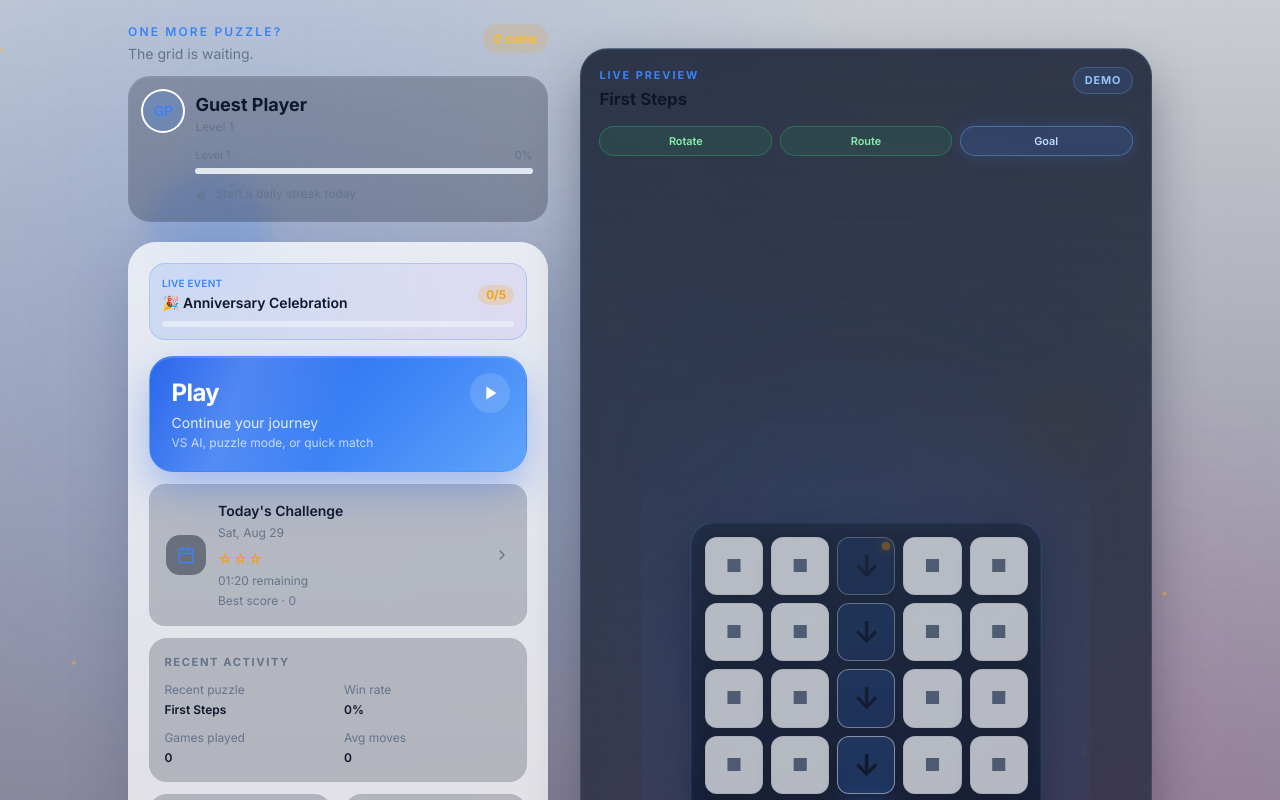
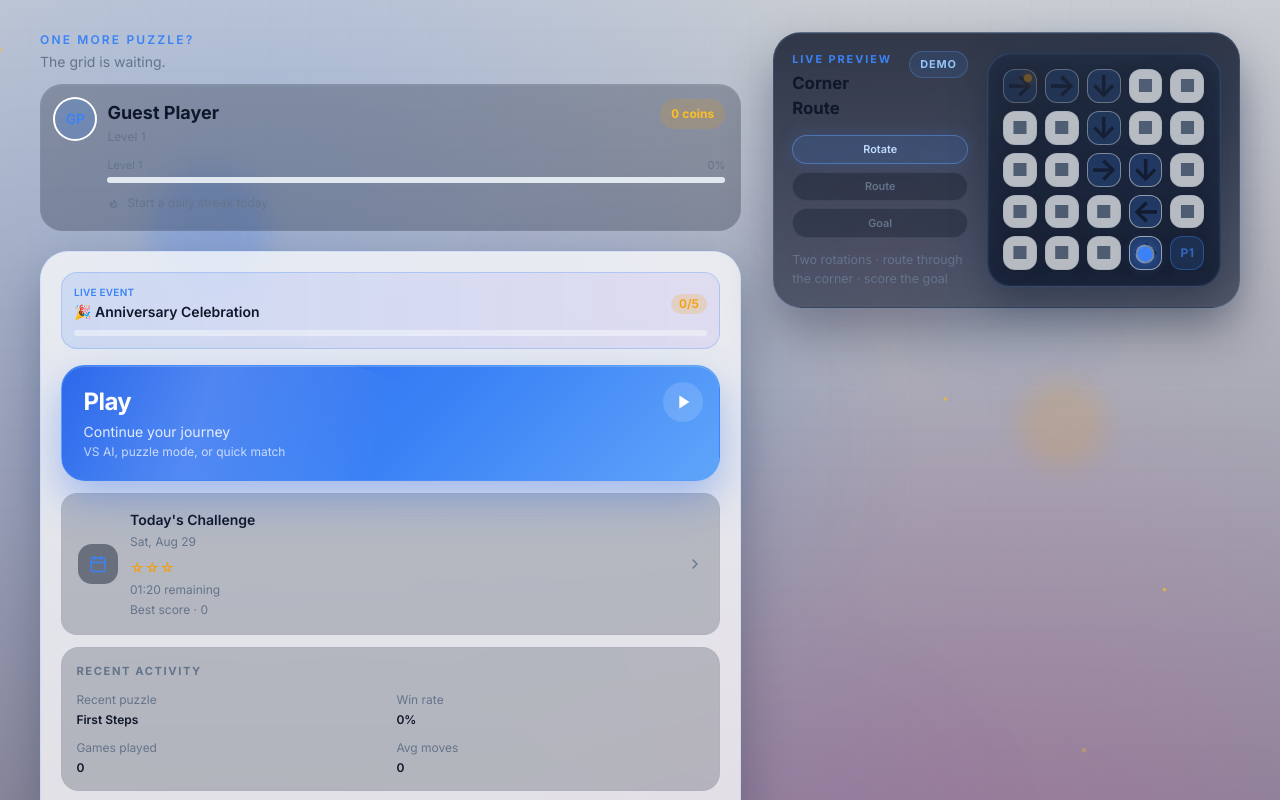
Before and after one commit to Himanshu8913/arrow-grid, a React (Vite) app: page / in a window 1280 px wide. Shown: the top 800 px of the page. Built offline with nearby package versions, Linux system fonts and the light colour scheme.

Commit message:
refactor(menu): update MainMenu and MenuGameplayPreview components for improved layout and functionality; enhance MenuProfileHeader for better display of user information; introduce menu-preview-demo utility for gameplay previews

```diff
--- a/src/components/menu/main-menu.tsx
+++ b/src/components/menu/main-menu.tsx
@@ -82,12 +82,12 @@ export function MainMenu({
   } as const;
 
   return (
-    <div className="relative flex min-h-dvh items-center justify-center overflow-hidden px-4 py-6 sm:px-6">
+    <div className="relative flex min-h-dvh items-center justify-center overflow-hidden px-4 py-6 sm:px-6 md:items-start md:py-8 lg:px-10">
       <MenuBackground />
 
-      <div className="menu-home relative z-10 w-full max-w-5xl">
-        <div className="grid items-stretch gap-6 lg:grid-cols-[minmax(0,420px)_minmax(0,1fr)] lg:gap-8">
-          <div className="min-w-0">
+      <div className="menu-home relative z-10 w-full max-w-[90rem]">
+        <div className="menu-home-layout grid w-full items-start gap-5 md:grid-cols-[minmax(0,3fr)_minmax(0,2fr)] md:gap-6 xl:gap-8">
+          <div className="menu-home-main min-w-0">
             <MenuProfileHeader streak={dailyStreak} onOpenProfile={onOpenProfile} />
 
             <div className="menu-home-panel menu-stagger rounded-[28px] border border-white/10 bg-bg-surface/75 p-4 shadow-[var(--shadow-strong)] backdrop-blur-md sm:p-5">
@@ -224,12 +224,12 @@ export function MainMenu({
             </button>
           </div>
 
-          <div className="menu-stagger-item hidden min-w-0 lg:block">
-            <MenuGameplayPreview className="sticky top-6" />
+          <div className="menu-stagger-item hidden w-full min-w-0 md:block">
+            <MenuGameplayPreview />
           </div>
         </div>
 
-        <div className="menu-stagger-item mt-4 lg:hidden">
+        <div className="menu-stagger-item mt-4 md:hidden">
           <MenuGameplayPreview />
         </div>
       </div>
--- a/src/components/menu/menu-gameplay-preview.tsx
+++ b/src/components/menu/menu-gameplay-preview.tsx
@@ -1,23 +1,15 @@
 import { useEffect, useMemo, useState } from "react";
 
 import { BoardGrid } from "@/components/board";
-import { getPuzzleById } from "@/data/puzzles";
-import { cloneBoard } from "@/engine/board-utils";
-import { createGameFromPuzzle } from "@/engine/puzzle";
-import type { Position } from "@/types/game";
+import {
+  buildPreviewBoard,
+  CORNER_ROUTE_PREVIEW_DEMO,
+  createPreviewBaseGame,
+  type PreviewRotation,
+} from "@/utils/menu-preview-demo";
 import { cn } from "@/utils/cn";
 
-const DEMO_PUZZLE = getPuzzleById("first-steps");
-const ROTATE_AT: Position = { row: 2, col: 2 };
-const ORB_PATH: Position[] = [
-  { row: 0, col: 2 },
-  { row: 1, col: 2 },
-  { row: 2, col: 2 },
-  { row: 3, col: 2 },
-  { row: 4, col: 2 },
-];
-
-type DemoStep = "ready" | "rotate" | "travel" | "score" | "reset";
+type DemoPhase = "ready" | "rotate" | "travel" | "score" | "reset";
 
 const STEPS = [
   { id: "rotate", label: "Rotate" },
@@ -25,105 +17,123 @@ const STEPS = [
   { id: "goal", label: "Goal" },
 ] as const;
 
-function buildDisplayBoard(
-  sourceBoard: ReturnType<typeof createGameFromPuzzle>["board"],
-  arrowRotated: boolean,
-) {
-  const board = cloneBoard(sourceBoard);
+const DEMO = CORNER_ROUTE_PREVIEW_DEMO;
 
-  if (arrowRotated) {
-    board[ROTATE_AT.row][ROTATE_AT.col] = {
-      kind: "arrow",
-      direction: "down",
-    };
-  }
+function getTravelBounds(rotationIndex: number) {
+  const start = DEMO.travelSegments[rotationIndex] ?? 0;
+  const end =
+    DEMO.travelSegments[rotationIndex + 1] ?? DEMO.orbPath.length - 1;
 
-  return board;
+  return { start, end };
 }
 
 /**
- * Looping miniature board that demonstrates core gameplay on the home screen.
+ * Looping miniature board that demonstrates a multi-step puzzle solve.
  */
 export function MenuGameplayPreview({ className }: { className?: string }) {
-  const baseGame = useMemo(() => createGameFromPuzzle(DEMO_PUZZLE), []);
-  const [step, setStep] = useState<DemoStep>("ready");
-  const [arrowRotated, setArrowRotated] = useState(false);
+  const baseGame = useMemo(() => createPreviewBaseGame(DEMO), []);
+  const [phase, setPhase] = useState<DemoPhase>("ready");
+  const [rotationIndex, setRotationIndex] = useState(0);
   const [orbIndex, setOrbIndex] = useState(0);
   const [trailCount, setTrailCount] = useState(1);
+  const [appliedRotations, setAppliedRotations] = useState<PreviewRotation[]>([]);
 
-  const orbPosition = ORB_PATH[orbIndex];
+  const activeRotation =
+    phase === "rotate" ? (DEMO.rotations[rotationIndex] ?? null) : null;
+  const orbPosition = DEMO.orbPath[orbIndex];
   const displayBoard = useMemo(
-    () => buildDisplayBoard(baseGame.board, arrowRotated),
-    [arrowRotated, baseGame.board],
+    () => buildPreviewBoard(baseGame.board, appliedRotations),
+    [appliedRotations, baseGame.board],
   );
-  const trailPositions = ORB_PATH.slice(0, Math.max(0, trailCount));
+  const trailPositions = DEMO.orbPath.slice(0, Math.max(0, trailCount));
+
   const activeStepIndex =
-    step === "ready" || step === "rotate"
+    phase === "ready" || phase === "rotate"
       ? 0
-      : step === "travel"
+      : phase === "travel"
         ? 1
         : 2;
 
   useEffect(() => {
-    let timeout = 0;
-    let interval = 0;
-
-    if (step === "ready") {
-      timeout = window.setTimeout(() => setStep("rotate"), 1400);
+    if (phase === "ready") {
+      const timeout = window.setTimeout(() => setPhase("rotate"), 1200);
+      return () => window.clearTimeout(timeout);
     }
 
-    if (step === "rotate") {
-      timeout = window.setTimeout(() => {
-        setArrowRotated(true);
-        setStep("travel");
-      }, 750);
+    if (phase === "rotate") {
+      const timeout = window.setTimeout(() => {
+        const rotation = DEMO.rotations[rotationIndex];
+        const { start } = getTravelBounds(rotationIndex);
+
+        if (rotation) {
+          setAppliedRotations((current) => [...current, rotation]);
         }
 
-    if (step === "travel") {
-      interval = window.setInterval(() => {
+        setOrbIndex((current) => (current < start ? start : current));
+        setTrailCount((current) => Math.max(current, start + 1));
+        setPhase("travel");
+      }, 800);
+
+      return () => window.clearTimeout(timeout);
+    }
+
+    if (phase === "travel") {
+      const { end } = getTravelBounds(rotationIndex);
+
+      const interval = window.setInterval(() => {
         setOrbIndex((current) => {
-          const next = current + 1;
+          if (current >= end) {
+            window.clearInterval(interval);
 
-          if (next >= ORB_PATH.length) {
-            window.clearInterval(interval);
-            setTrailCount(ORB_PATH.length);
-            setStep("score");
+            if (rotationIndex < DEMO.rotations.length - 1) {
+              setRotationIndex((value) => value + 1);
+              setPhase("rotate");
               return current;
             }
 
-          setTrailCount(next);
+            setTrailCount(DEMO.orbPath.length);
+            setPhase("score");
+            return current;
+          }
+
+          const next = current + 1;
+          setTrailCount(next + 1);
           return next;
         });
-      }, 420);
+      }, 380);
+
+      return () => window.clearInterval(interval);
     }
 
-    if (step === "score") {
-      timeout = window.setTimeout(() => setStep("reset"), 1600);
+    if (phase === "score") {
+      const timeout = window.setTimeout(() => setPhase("reset"), 1800);
+      return () => window.clearTimeout(timeout);
     }
 
-    if (step === "reset") {
-      timeout = window.setTimeout(() => {
-        setArrowRotated(false);
+    if (phase === "reset") {
+      const timeout = window.setTimeout(() => {
+        setRotationIndex(0);
         setOrbIndex(0);
         setTrailCount(1);
-        setStep("ready");
+        setAppliedRotations([]);
+        setPhase("ready");
       }, 500);
+
+      return () => window.clearTimeout(timeout);
     }
 
-    return () => {
-      window.clearTimeout(timeout);
-      window.clearInterval(interval);
-    };
-  }, [step]);
+    return undefined;
+  }, [phase, rotationIndex]);
 
   return (
     <div className={cn("menu-gameplay-preview", className)}>
       <div className="menu-gameplay-preview__halo" aria-hidden="true" />
       <div className="menu-gameplay-preview__panel">
+        <div className="menu-gameplay-preview__meta">
           <div className="menu-gameplay-preview__header">
             <div>
               <p className="menu-gameplay-preview__label">Live preview</p>
-            <p className="menu-gameplay-preview__title">First Steps</p>
+              <p className="menu-gameplay-preview__title">{DEMO.title}</p>
             </div>
             <span className="menu-gameplay-preview__badge">Demo</span>
           </div>
@@ -143,36 +153,35 @@ export function MenuGameplayPreview({ className }: { className?: string }) {
             ))}
           </div>
 
+          <p className="menu-gameplay-preview__caption">{DEMO.caption}</p>
+        </div>
+
         <div className="menu-gameplay-preview__stage">
           <div className="menu-gameplay-preview__stage-glow" aria-hidden="true" />
           <div className="menu-gameplay-preview__board-wrap">
             <BoardGrid
-              className="menu-gameplay-preview__board w-full max-w-none"
+              className="menu-gameplay-preview__board h-full w-full max-w-none"
               board={displayBoard}
               spawn={baseGame.spawn}
               orbPosition={orbPosition}
               pathPositions={[]}
               trailPositions={trailPositions}
-              rotatingPosition={step === "rotate" ? ROTATE_AT : null}
+              rotatingPosition={activeRotation?.position ?? null}
               goalCelebration={
-                step === "score"
+                phase === "score"
                   ? {
-                      position: ORB_PATH[ORB_PATH.length - 1],
+                      position: DEMO.orbPath[DEMO.orbPath.length - 1],
                       score: 1,
                       owner: "player1",
                     }
                   : null
               }
-              isBoardCelebrating={step === "score"}
-              isOrbSpawning={step === "ready"}
+              isBoardCelebrating={phase === "score"}
+              isOrbSpawning={phase === "ready"}
               disabled
             />
           </div>
         </div>
-
-        <p className="menu-gameplay-preview__caption">
-          Tap a tile to rotate · the orb follows the arrows · reach the goal
-        </p>
       </div>
     </div>
   );
--- a/src/components/menu/menu-profile-header.tsx
+++ b/src/components/menu/menu-profile-header.tsx
@@ -39,14 +39,11 @@ export function MenuProfileHeader({
 
   return (
     <header className="menu-hero-enter mb-5">
-      <div className="mb-3 flex items-start justify-between gap-3">
-        <div>
+      <div className="mb-3">
         <p className="text-xs font-semibold uppercase tracking-[0.18em] text-accent-primary">
           {greeting.title}
         </p>
         <p className="mt-1 text-sm text-text-muted">{greeting.subtitle}</p>
-        </div>
-        <span className="menu-coins-badge shrink-0 tabular-nums">{totalCoins} coins</span>
       </div>
 
       <button
@@ -63,9 +60,14 @@ export function MenuProfileHeader({
             className={frameClassName}
           />
           <div className="min-w-0 flex-1">
+            <div className="flex items-start justify-between gap-2">
               <p className="truncate text-lg font-bold text-text-primary">
                 {displayName || "Guest Player"}
               </p>
+              <span className="menu-coins-badge shrink-0 tabular-nums">
+                {totalCoins} coins
+              </span>
+            </div>
             <p className="truncate text-xs text-text-muted">
               Level {playerLevel}
               {playerTitle ? ` · ${playerTitle}` : ""}
--- a/src/styles/index.css
+++ b/src/styles/index.css
@@ -792,6 +792,35 @@ html.animations-disabled .menu-bg-orb {
     inset 0 1px 0 rgb(255 255 255 / 0.06);
 }
 
+.menu-home-main .menu-home-panel {
+  border-color: rgb(96 165 250 / 0.14);
+  box-shadow:
+    0 24px 48px rgb(15 23 42 / 0.28),
+    0 0 0 1px rgb(96 165 250 / 0.08),
+    inset 0 1px 0 rgb(255 255 255 / 0.07);
+}
+
+.menu-home-layout {
+  width: 100%;
+}
+
+@media (min-width: 768px) {
+  .menu-home-main {
+    min-width: 0;
+  }
+
+  .menu-gameplay-preview__panel {
+    min-height: 0;
+  }
+
+  .menu-gameplay-preview__board-wrap {
+    max-height: min(72vh, 100%);
+    width: 100%;
+    height: auto;
+    aspect-ratio: 1;
+  }
+}
+
 .menu-home-divider {
   height: 1px;
   background: linear-gradient(
@@ -1017,35 +1046,67 @@ html.animations-disabled .menu-bg-orb {
 
 .menu-gameplay-preview {
   position: relative;
-  height: 100%;
-  min-height: 28rem;
+  width: 100%;
+  min-height: 0;
 }
 
 .menu-gameplay-preview__halo {
   position: absolute;
-  inset: 8% 4% 12%;
+  inset: 2% 0;
   border-radius: 40px;
   background:
-    radial-gradient(circle at 50% 42%, rgb(59 130 246 / 0.22), transparent 58%),
-    radial-gradient(circle at 50% 100%, rgb(168 85 247 / 0.12), transparent 50%);
-  filter: blur(20px);
+    radial-gradient(circle at 72% 50%, rgb(59 130 246 / 0.24), transparent 55%),
+    radial-gradient(circle at 20% 70%, rgb(168 85 247 / 0.12), transparent 48%);
+  filter: blur(22px);
 }
 
 .menu-gameplay-preview__panel {
   position: relative;
   display: flex;
-  height: 100%;
-  min-height: 28rem;
+  width: 100%;
+  min-height: 0;
   flex-direction: column;
+  gap: 0.85rem;
   border-radius: 28px;
   border: 1px solid rgb(96 165 250 / 0.18);
   background:
     linear-gradient(180deg, rgb(15 23 42 / 0.82), rgb(15 23 42 / 0.58)),
-    radial-gradient(circle at 50% 0%, rgb(59 130 246 / 0.08), transparent 42%);
-  padding: 1.15rem;
+    radial-gradient(circle at 85% 25%, rgb(59 130 246 / 0.1), transparent 45%);
+  padding: 1rem;
   box-shadow:
     0 24px 48px rgb(15 23 42 / 0.34),
     inset 0 1px 0 rgb(255 255 255 / 0.06);
+}
+
+@media (min-width: 768px) {
+  .menu-gameplay-preview__panel {
+    flex-direction: row;
+    align-items: center;
+    gap: 1.15rem;
+    padding: 1rem 1.15rem;
+  }
+}
+
+.menu-gameplay-preview__meta {
+  display: flex;
+  flex-direction: column;
+  gap: 0.85rem;
+}
+
+@media (min-width: 768px) {
+  .menu-gameplay-preview__meta {
+    width: 9.5rem;
+    flex-shrink: 0;
+    align-self: stretch;
+    justify-content: space-between;
+    padding-block: 0.15rem;
+  }
+}
+
+@media (min-width: 1280px) {
+  .menu-gameplay-preview__meta {
+    width: 11rem;
+  }
 }
 
 .menu-gameplay-preview__header {
@@ -1086,7 +1147,12 @@ html.animations-disabled .menu-bg-orb {
   display: grid;
   grid-template-columns: repeat(3, minmax(0, 1fr));
   gap: 0.45rem;
-  margin-top: 0.9rem;
+}
+
+@media (min-width: 768px) {
+  .menu-gameplay-preview__steps {
+    grid-template-columns: 1fr;
+  }
 }
 
 .menu-gameplay-preview__step {
@@ -1122,29 +1188,33 @@ html.animations-disabled .menu-bg-orb {
   position: relative;
   display: flex;
   flex: 1;
-  align-items: center;
-  justify-content: center;
-  margin-top: 0.85rem;
-  min-height: 0;
+  align-items: stretch;
+  justify-content: stretch;
+  min-width: 0;
 }
 
 .menu-gameplay-preview__stage-glow {
   position: absolute;
-  inset: 8%;
+  inset: 2% 0;
   border-radius: 28px;
-  background: radial-gradient(circle, rgb(59 130 246 / 0.14), transparent 70%);
+  background: radial-gradient(circle at 55% 50%, rgb(59 130 246 / 0.16), transparent 72%);
   pointer-events: none;
 }
 
 .menu-gameplay-preview__board-wrap {
   position: relative;
-  width: min(100%, 22rem);
+  display: flex;
+  align-items: center;
+  justify-content: center;
+  width: 100%;
+  max-width: 100%;
+  aspect-ratio: 1;
   border-radius: 24px;
   border: 1px solid rgb(96 165 250 / 0.22);
   background:
     linear-gradient(180deg, rgb(30 41 59 / 0.55), rgb(15 23 42 / 0.72)),
     rgb(15 23 42 / 0.4);
-  padding: 0.85rem;
+  padding: clamp(0.65rem, 1.2vw, 1.1rem);
   box-shadow:
     0 16px 36px rgb(15 23 42 / 0.35),
     inset 0 0 0 1px rgb(255 255 255 / 0.04),
@@ -1153,20 +1223,26 @@ html.animations-disabled .menu-bg-orb {
 
 .menu-gameplay-preview__board {
   width: 100%;
+  height: 100%;
   margin: 0 auto;
 }
 
 .menu-gameplay-preview__board.board-grid,
 .menu-gameplay-preview__board .board-grid-contain {
   max-width: none;
+  height: 100%;
 }
 
 .menu-gameplay-preview__caption {
-  margin-top: 0.9rem;
-  text-align: center;
   font-size: 0.78rem;
   line-height: 1.5;
   color: var(--theme-text-muted);
+}
+
+@media (min-width: 768px) {
+  .menu-gameplay-preview__caption {
+    margin-top: auto;
+  }
 }
 
 .menu-gameplay-preview__glow {
--- /dev/null
+++ b/src/utils/menu-preview-demo.ts
@@ -0,0 +1,65 @@
+import { getPuzzleById } from "@/data/puzzles";
+import { cloneBoard } from "@/engine/board-utils";
+import { createGameFromPuzzle } from "@/engine/puzzle";
+import type { Direction, Position } from "@/types/game";
+
+export interface PreviewRotation {
+  position: Position;
+  direction: Direction;
+}
+
+export interface MenuPreviewDemo {
+  puzzleId: string;
+  title: string;
+  caption: string;
+  rotations: PreviewRotation[];
+  orbPath: Position[];
+  /** Path index where each rotation happens before the next travel segment. */
+  travelSegments: number[];
+}
+
+export const CORNER_ROUTE_PREVIEW_DEMO: MenuPreviewDemo = {
+  puzzleId: "corner-route",
+  title: "Corner Route",
+  caption: "Two rotations · route through the corner · score the goal",
+  rotations: [
+    { position: { row: 2, col: 2 }, direction: "right" },
+    { position: { row: 3, col: 3 }, direction: "down" },
+  ],
+  orbPath: [
+    { row: 0, col: 0 },
+    { row: 0, col: 1 },
+    { row: 0, col: 2 },
+    { row: 1, col: 2 },
+    { row: 2, col: 2 },
+    { row: 2, col: 3 },
+    { row: 3, col: 3 },
+    { row: 4, col: 3 },
+    { row: 4, col: 4 },
+  ],
+  travelSegments: [0, 7],
+};
+
+export function createPreviewBaseGame(demo: MenuPreviewDemo) {
+  return createGameFromPuzzle(getPuzzleById(demo.puzzleId));
+}
+
+export function buildPreviewBoard(
+  sourceBoard: ReturnType<typeof createGameFromPuzzle>["board"],
+  appliedRotations: PreviewRotation[],
+) {
+  const board = cloneBoard(sourceBoard);
+
+  for (const rotation of appliedRotations) {
+    const tile = board[rotation.position.row]?.[rotation.position.col];
+
+    if (tile?.kind === "arrow") {
+      board[rotation.position.row][rotation.position.col] = {
+        kind: "arrow",
+        direction: rotation.direction,
+      };
+    }
+  }
+
+  return board;
+}
```
Lines whose indentation alone changed are shown as unchanged.
